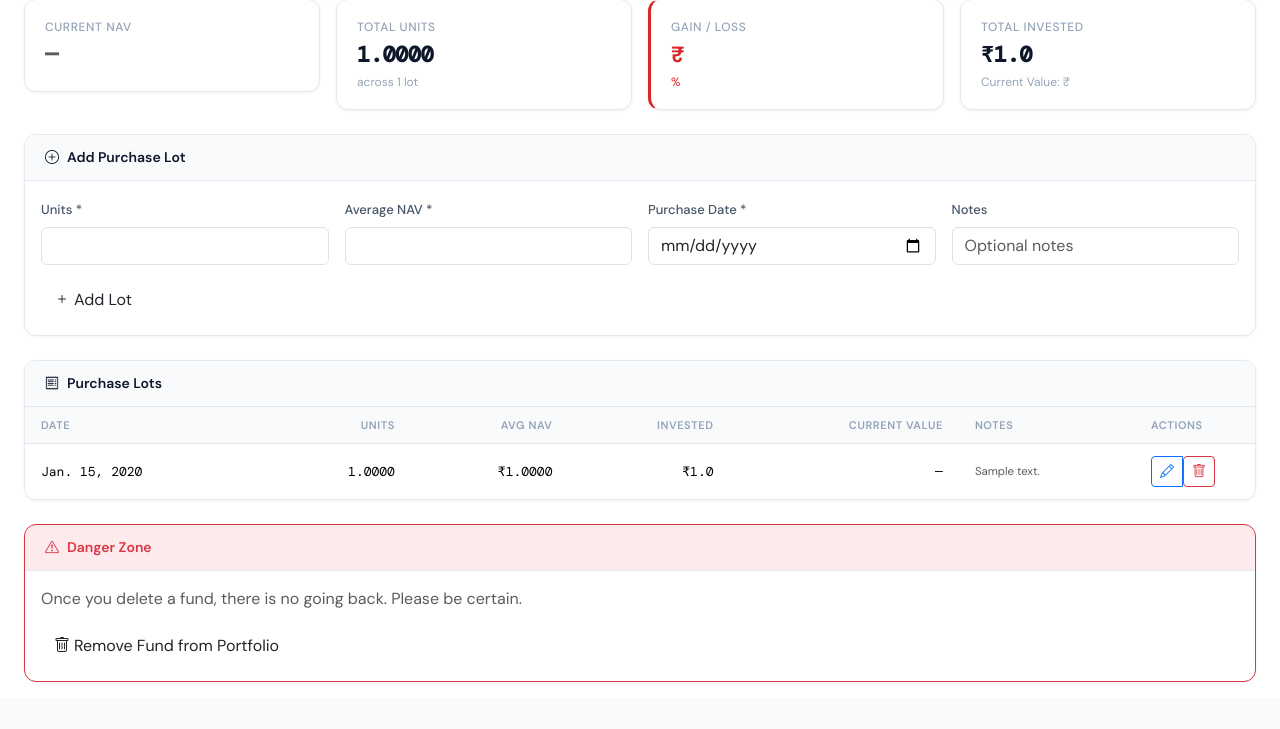
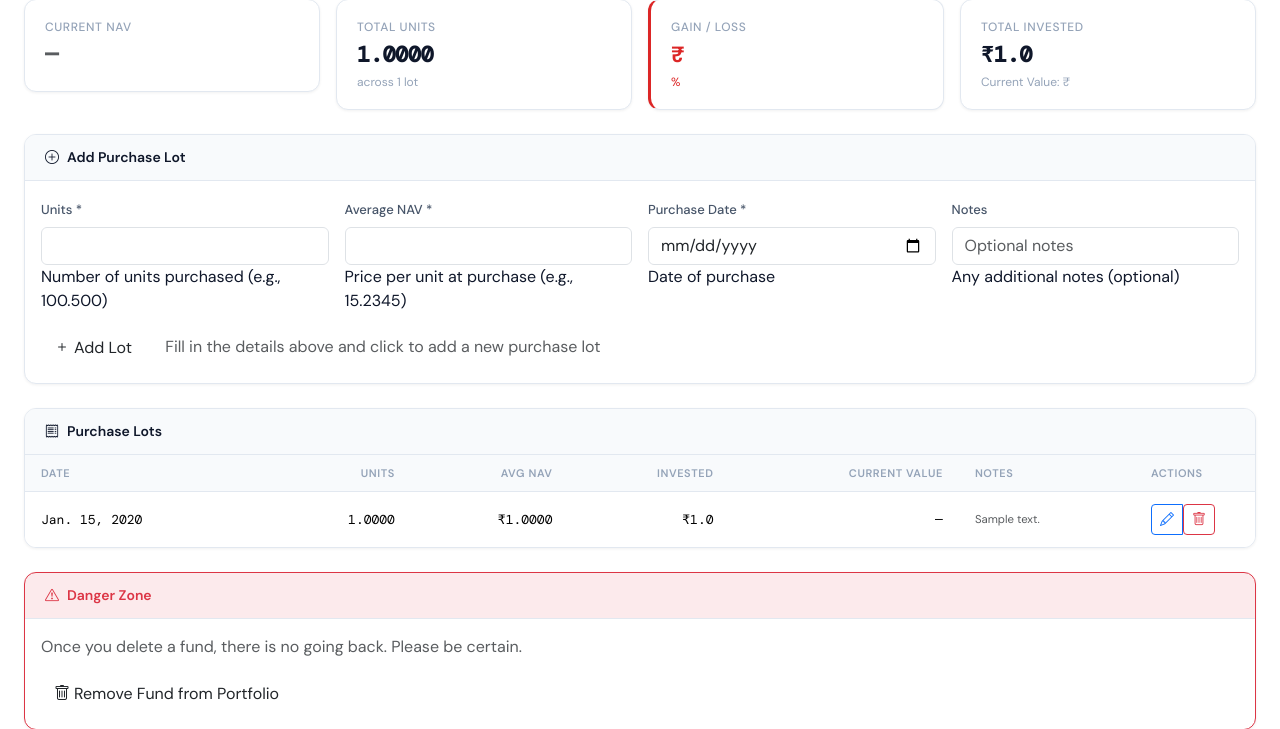
Before and after one commit to akhilvp07/mftracker, a Django app: page /dashboard/fund/1/edit/ in a window 1280 px wide. Shown: the part 195-924 px from the top of the page. Before the commit the page ends 877 px from the top, so only its background shows below. Run offline with Django 5.2, Linux system fonts and the light colour scheme; a user stored in the database is signed in; tables that the repository leaves empty hold one stand-in row (values such as "Sample post"); data that the repository does not hold is empty.

Commit message:
Add hint texts and improve edit fund page UX
- Add form hints for all input fields with examples
- Add hint text below Add Lot button for clarity
- Add CSS styling for form hints with italic text
- Improve user guidance for adding/editing lots

```diff
--- a/templates/portfolio/edit_fund.html
+++ b/templates/portfolio/edit_fund.html
@@ -71,24 +71,29 @@
       <div class="col-md-3">
         <label class="form-label">Units *</label>
         <input type="number" name="units" step="0.001" min="0.001" class="form-control mft-input" required>
+        <div class="form-hint">Number of units purchased (e.g., 100.500)</div>
       </div>
       <div class="col-md-3">
         <label class="form-label">Average NAV *</label>
         <input type="number" name="avg_nav" step="0.0001" min="0.0001" class="form-control mft-input" required>
+        <div class="form-hint">Price per unit at purchase (e.g., 15.2345)</div>
       </div>
       <div class="col-md-3">
         <label class="form-label">Purchase Date *</label>
         <input type="date" name="purchase_date" class="form-control mft-input" required>
+        <div class="form-hint">Date of purchase</div>
       </div>
       <div class="col-md-3">
         <label class="form-label">Notes</label>
         <input type="text" name="notes" class="form-control mft-input" placeholder="Optional notes">
+        <div class="form-hint">Any additional notes (optional)</div>
       </div>
     </div>
     <div class="mt-3">
       <button type="submit" name="add_lot" class="btn mft-btn-primary">
         <i class="bi bi-plus me-1"></i>Add Lot
       </button>
+      <span class="ms-3 text-muted">Fill in the details above and click to add a new purchase lot</span>
     </div>
   </form>
 </div>
@@ -187,18 +192,22 @@
           <div class="mb-3">
             <label class="form-label">Units *</label>
             <input type="number" name="units" step="0.001" min="0.001" class="form-control mft-input" id="edit_units" required>
+            <div class="form-hint">Number of units purchased</div>
           </div>
           <div class="mb-3">
             <label class="form-label">Average NAV *</label>
             <input type="number" name="avg_nav" step="0.0001" min="0.0001" class="form-control mft-input" id="edit_avg_nav" required>
+            <div class="form-hint">Price per unit at purchase</div>
           </div>
           <div class="mb-3">
             <label class="form-label">Purchase Date *</label>
             <input type="date" name="purchase_date" class="form-control mft-input" id="edit_purchase_date" required>
+            <div class="form-hint">Date of purchase</div>
           </div>
           <div class="mb-3">
             <label class="form-label">Notes</label>
             <input type="text" name="notes" class="form-control mft-input" id="edit_notes" placeholder="Optional notes">
+            <div class="form-hint">Any additional notes (optional)</div>
           </div>
         </div>
         <div class="modal-footer">
```
Also changed, not shown: public/css/main.css (+8 -5 lines).
